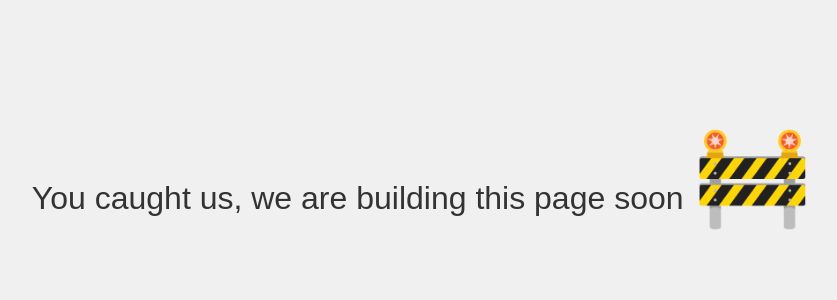
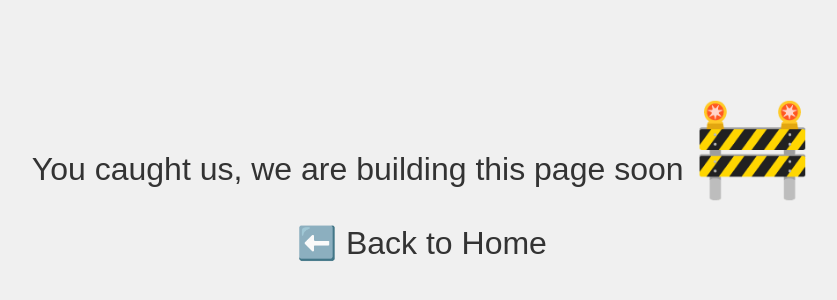
Before and after one commit to utsavcodes/holoo, a plain HTML site: page web/demo.html in a window 1280 px wide. Shown: the part 224-524 px from the top of the page, without its empty margins (218-1055 px from the left). Drawn offline with Linux system fonts and the light colour scheme.

Commit message:
location updated

```diff
--- a/web/demo.html
+++ b/web/demo.html
@@ -7,6 +7,7 @@
     <style>
         body {
             display: flex;
+            flex-direction: column;
             justify-content: center;
             align-items: center;
             height: 100vh;
@@ -24,16 +25,14 @@
             display: inline-block;
             animation: bounce 1s infinite;
         }
-        @keyframes bounce {
-            0%, 20%, 50%, 80%, 100% {
-                transform: translateY(0);
-            }
-            40% {
-                transform: translateY(-30px);
-            }
-            60% {
-                transform: translateY(-15px);
-            }
+        .back-arrow {
+            margin-top: 20px;
+            font-size: 2em;
+            color: #333;
+            text-decoration: none;
+        }
+        .back-arrow:hover {
+            color: #000;
         }
     </style>
 </head>
@@ -41,5 +40,6 @@
     <div class="message">
         You caught us, we are building this page soon <span class="emoji">🚧</span>
     </div>
+    <a href="/index.html" class="back-arrow">⬅️ Back to Home</a>
 </body>
 </html>
```
Also changed, not shown: index.html (+2 -2 lines).
